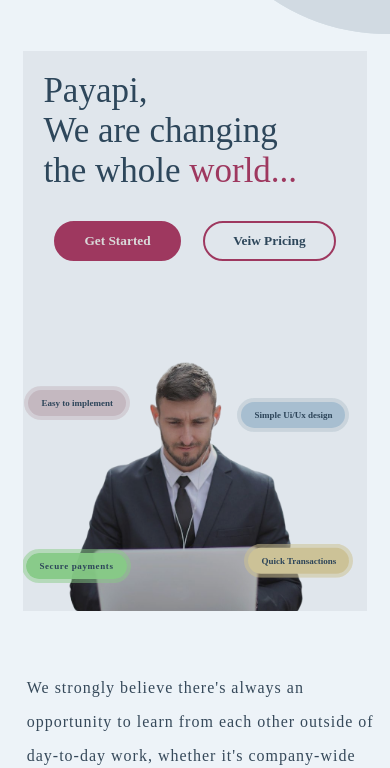
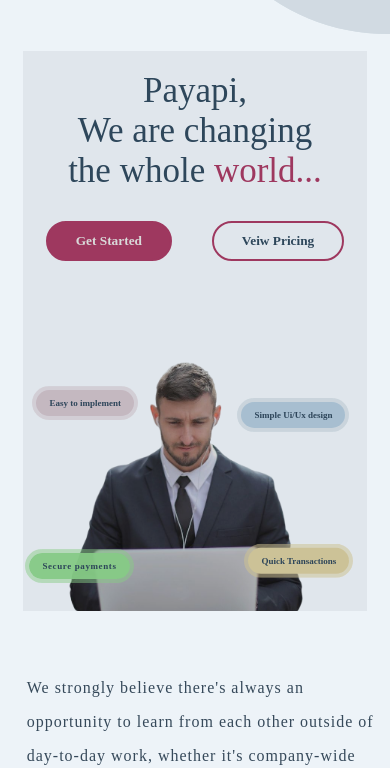
Before and after one commit to dannyhack/pppp, a plain HTML site: page about us.html in a window 390 px wide. Shown: the part 76-844 px from the top of the page. Drawn offline with Linux system fonts and the light colour scheme; a web font is replaced by a local one.

Commit message:
first commit

```diff
--- a/css/style.css
+++ b/css/style.css
@@ -2584,6 +2584,7 @@ footer .sssvg{
         width: 100%;
         max-height: 280px;
         padding-top: 20px;
+        padding-left: 0px;
     }
     .background .right{
         width: 100%;
@@ -2597,7 +2598,7 @@ footer .sssvg{
     }
     .background .right .float1{
         top: 59px;
-        left: 5px;
+        left: 13px;
         letter-spacing: normal;
     }
     .background .right .float2{
@@ -2605,7 +2606,7 @@ footer .sssvg{
         left: 218px;
     }
     .background .right .float3{
-        left: 3px;
+        left: 6px;
         top: 170px;
     }
     .background .right .float4{
@@ -2613,7 +2614,7 @@ footer .sssvg{
         top: 120px;
     }
     .background .left .btn-hold{
-        margin-left: 11px;
+        margin: 30px auto;
     }
     .background .left .btn-hold button{
         padding: 10px 28px;
@@ -2626,5 +2627,7 @@ footer .sssvg{
     }
     .background .left h1{
         font-weight: 300;
-    }
-}
+        text-align: center;
+        /* margin-left: -10px; */
+    }
+}
```
